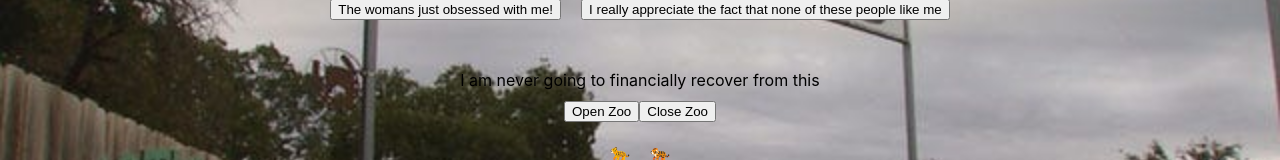
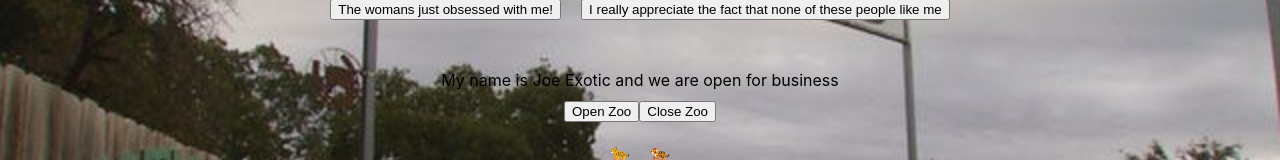
Before and after one commit to taha-amin/from-scratch-busy-zoo-react, a React (Create React App) app: page / in a window 1280 px wide. Shown: the part 210-370 px from the top of the page. Built offline with nearby package versions, Linux system fonts and the light colour scheme.

Commit message:
refactored code inn app.js

```diff
--- a/src/App.js
+++ b/src/App.js
@@ -7,7 +7,7 @@
 
 function App() {
   //track states for stop lights, animal sizes, and animal parade
-  const [isOpen, setIsOpen] = useState('');
+  const [isOpen, setIsOpen] = useState(true);
 
   const [tigerKingSize, setTigerKingSize] = useState(10);
   const [tigerQueenSize, setTigerQueenSize] = useState(10);
@@ -56,12 +56,8 @@
         <button onClick={() => setIsOpen('yellow')}>Yellow</button>
         <button onClick={() => setIsOpen('green')}>Green</button> */}
 
-        <button onClick={() => setIsOpen('My name is Joe Exotic and we are open for business')}>
-          Open Zoo
-        </button>
-        <button onClick={() => setIsOpen('I am never going to financially recover from this')}>
-          Close Zoo
-        </button>
+        <button onClick={() => setIsOpen(true)}>Open Zoo</button>
+        <button onClick={() => setIsOpen(false)}>Close Zoo</button>
       </div>
 
       <Parade animals={traffic} />
```
